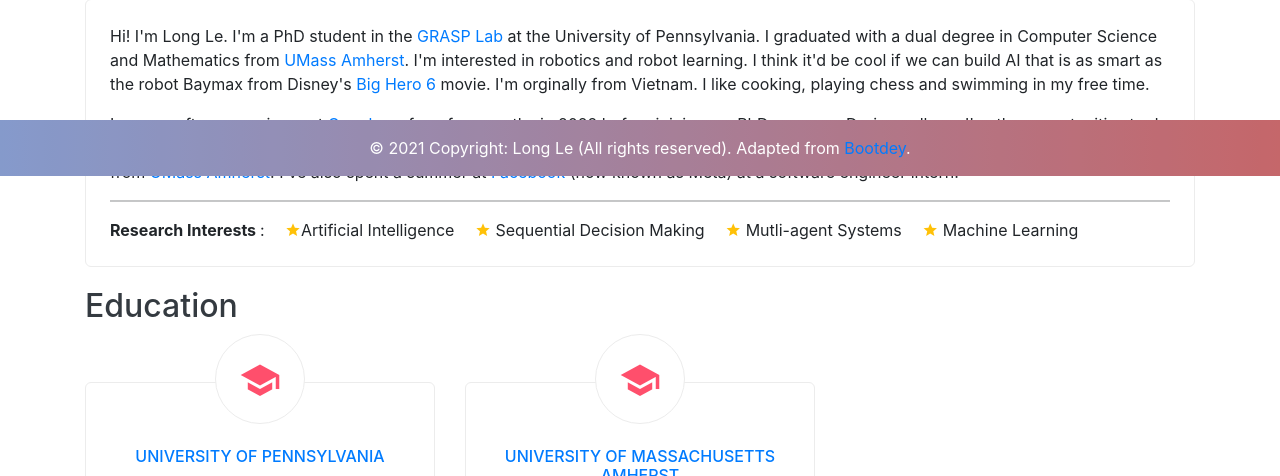
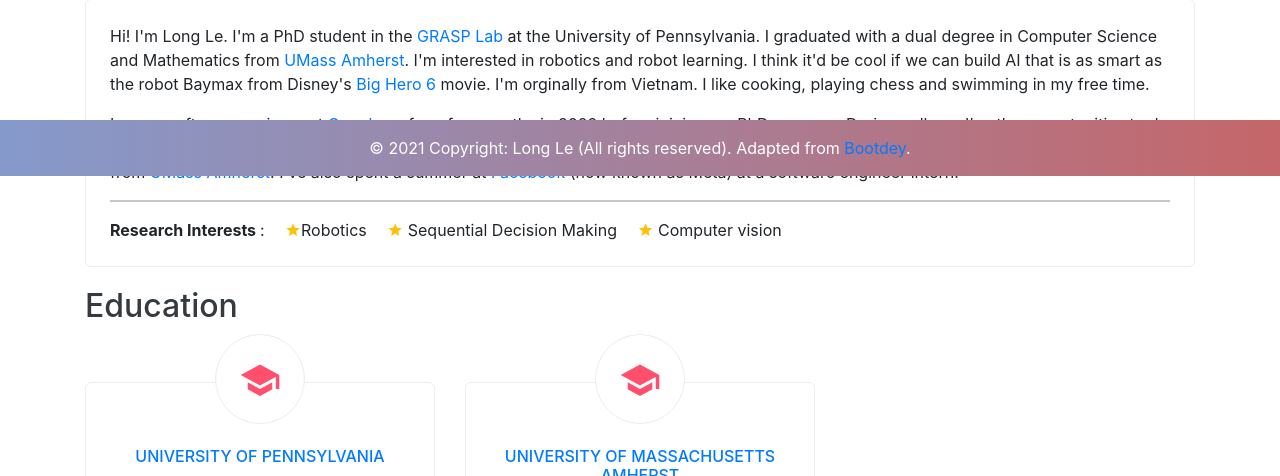
Before and after one commit to vlongle/vlongle.github.io, a plain HTML site: page index.html in a window 1280 px wide. Shown: the part 624-1100 px from the top of the page. Drawn offline with nearby package versions, Linux system fonts and the light colour scheme.

Commit message:
update school web and interests

```diff
--- a/education.html
+++ b/education.html
@@ -4,9 +4,9 @@
             <div class="profile-education-icon">
                 <i class="mdi mdi-school"></i>
             </div>
-            <h6 class="text-uppercase f-17"><a href="https://www.umass.edu/" target="_blank" class="text-primary">
+            <h6 class="text-uppercase f-17"><a href="https://www.grasp.upenn.edu/" target="_blank" class="text-primary">
                     University of Pennsylvania
-                    </a></h6>
+                </a></h6>
             <p class="f-14 mb-1">Sep 2022 - May 2027.</p>
             <p class="f-14 mb-0">PhD, Computer Science.</p>
             <hr class="mt-2 mb-2">
--- a/index.html
+++ b/index.html
@@ -130,7 +130,8 @@
                                     Science and Mathematics from <a href="https://www.umass.edu/" target="_blank"
                                         text-primary> UMass
                                         Amherst</a>. I'm
-                                    interested in robotics and robot learning. I think it'd be cool if we can build AI that is as smart as the robot Baymax
+                                    interested in robotics and robot learning. I think it'd be cool if we can build AI
+                                    that is as smart as the robot Baymax
                                     from
                                     Disney's <a href="https://www.imdb.com/title/tt2245084/" target="_blank">Big Hero
                                         6</a>
@@ -138,8 +139,10 @@
                                     cooking, playing chess and
                                     swimming in my free time.</p>
 
-                            <p class="f-14 mb-0"> I was a software engineer at <a href="https://www.google.com/" target="_blank">Google</a> as
-                                for a few months in 2022 before joining my PhD program. During college, I've the opportunities to do
+                            <p class="f-14 mb-0"> I was a software engineer at <a href="https://www.google.com/"
+                                    target="_blank">Google</a> as
+                                for a few months in 2022 before joining my PhD program. During college, I've the
+                                opportunities to do
                                 research with
                                 Professor
                                 <a href="https://www.ri.cmu.edu/ri-faculty/katia-sycara/" target="_blank">Katia
@@ -166,7 +169,7 @@
 
                             <li class="list-inline-item mr-3">
                                 <a class="  f-15 mb-0"> <i class="mdi mdi-star"
-                                        style="color:#ffc107!important"></i>Artificial Intelligence</a>
+                                        style="color:#ffc107!important"></i>Robotics</a>
                             </li>
 
 
@@ -177,16 +180,8 @@
 
                             <li class="list-inline-item mr-3">
                                 <a class="  f-15 mb-0"> <i class="mdi mdi-star" style="color:#ffc107!important">
-                                    </i>Mutli-agent Systems</a>
+                                    </i>Computer vision</a>
                             </li>
-
-                            <li class="list-inline-item mr-3">
-                                <a class="  f-15 mb-0"> <i class="mdi mdi-star" style="color:#ffc107!important">
-                                    </i>Machine Learning</a>
-                            </li>
-
-
-
                         </ul>
                     </div>
                 </div>
```
Also changed, not shown: experience.html (+1 -1 lines).
